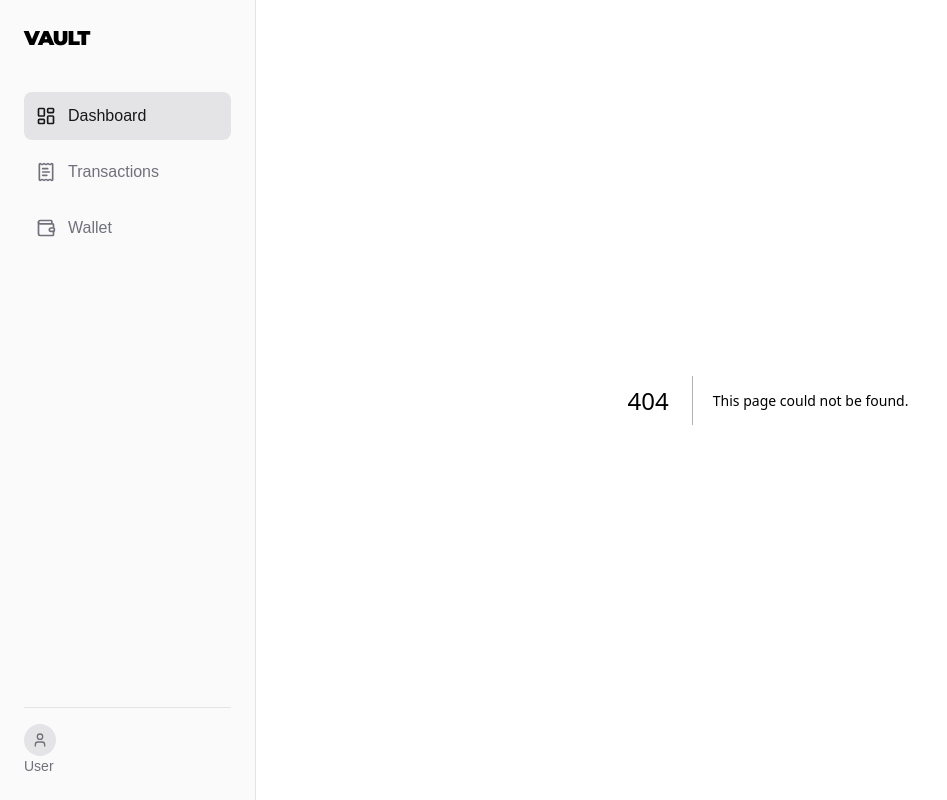
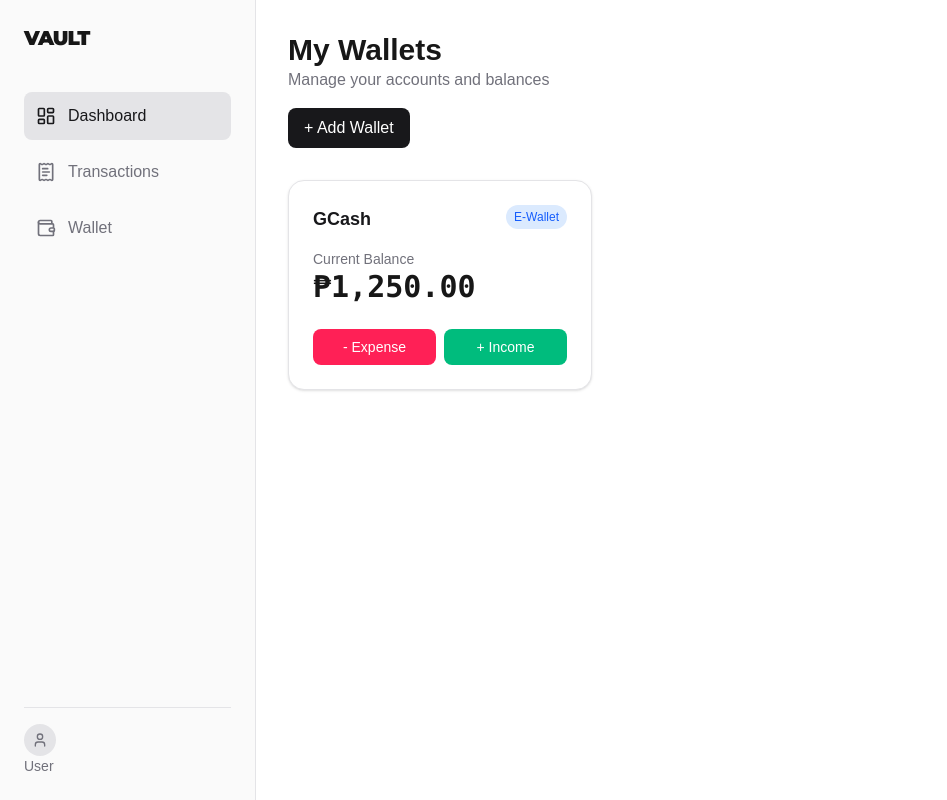
Before and after one commit to staagatajd/vault-app, a Next.js app: page /wallet in a window 1280 px wide. Before the commit this address had no page. Shown: the whole page, without its empty margins (0-947 px from the left). Built offline with nearby package versions, Linux system fonts and the light colour scheme.

Commit message:
[feature] initial design for the wallet page.

```diff
--- a/src/app/layout.js
+++ b/src/app/layout.js
@@ -14,8 +14,8 @@ const geistMono = Geist_Mono({
 });
 
 export const metadata = {
-  title: "Create Next App",
-  description: "Generated by create next app",
+  title: "Vault E-Wallet",
+  description: "Manage your finance online and track your tarnsactions",
 };
 
 const montserrat = Montserrat({
--- /dev/null
+++ b/src/app/wallet/page.js
@@ -0,0 +1,48 @@
+import React from 'react';
+
+export default function WalletPage()
+{
+    return (
+        <div className = "p-8 space-y-8">
+
+            <div className = "flex justify-between items-center">
+                <div>
+                    <h1 className="text-3xl font-bold">My Wallets</h1>
+                    <p className="text-zinc-500"> Manage your accounts and balances</p>
+
+                    <button className = "bg-zinc-900 text-white px-4 py-2 rounded-lg hover:bg-zinc-800 transition-colors cursor-pointer mt-4">
+                        + Add Wallet
+                    </button>
+                </div>
+            </div>
+
+            <div className = "grid grid-cols-1 md:grid-cols-2 lg:grid-cols-3 gap-6">
+                <div className="p-6 bg-white border border-zinc-200 rounded-2xl shadow-sm space-y-4">
+
+                    <div className="flex justify-between items-start">
+                        <h2 className="font-bold text-lg text-zinc-900">GCash</h2>
+                        <span className="text-xs bg-blue-100 text-blue-600 px-2 py-1 rounded-full">E-Wallet</span>
+                    </div>
+
+                    <div>
+                        <p className="text-sm text-zinc-500">Current Balance</p>
+                        <p className="text-3xl font-mono font-bold">₱1,250.00</p>
+                    </div>
+
+                    <div className="flex gap-2 pt-2">
+                        <button className="flex-1 py-2 bg-rose-500 hover:bg-rose-600 text-white rounded-lg text-sm font-medium transition-colors cursor-pointer">
+                            - Expense
+                        </button>
+
+                        <button className="flex-1 py-2 bg-emerald-500 hover:bg-emerald-600 text-white rounded-lg text-sm font-medium transition-colors cursor-pointer">
+
+                            + Income
+
+                        </button>
+                    </div>
+
+                </div>
+            </div>
+        </div>
+    );
+}
--- a/src/components/Sidebar.js
+++ b/src/components/Sidebar.js
@@ -1,4 +1,5 @@
 import { LayoutDashboard, ReceiptText, Wallet, User } from "lucide-react";
+import Link from 'next/link';
 
 export default function Sidebar() {
   return (
@@ -8,18 +9,21 @@ export default function Sidebar() {
       </h2>
 
       <nav className="flex-1 space-y-2">
-        <a href="#" className="flex items-center gap-3 p-3 rounded-lg bg-zinc-200 font-medium text-zinc-900 transition-colors">
+
+        <Link href="/" className="flex items-center gap-3 p-3 rounded-lg bg-zinc-200 font-medium text-zinc-900 transition-colors">
           <LayoutDashboard size = {20} />
           <span>Dashboard</span>
-        </a>
-        <a href="#" className="flex items-center gap-3 p-3 rounded-lg hover:bg-zinc-100 text-zinc-500 transition-colors">
+        </Link>
+
+        <Link href="/transaction" className="flex items-center gap-3 p-3 rounded-lg hover:bg-zinc-100 text-zinc-500 transition-colors">
           <ReceiptText size={20} />
           <span>Transactions</span>
-        </a>
-        <a href="#" className="flex items-center gap-3 p-3 rounded-lg hover:bg-zinc-100 text-zinc-500 transition-colors">
+        </Link>
+
+        <Link href="/wallet" className="flex items-center gap-3 p-3 rounded-lg hover:bg-zinc-100 text-zinc-500 transition-colors">
           <Wallet size={20} />
           <span>Wallet</span>
-        </a>
+        </Link>
 
       </nav>
 
```
Also changed, not shown: src/app/page.js (line endings or trailing spaces).
